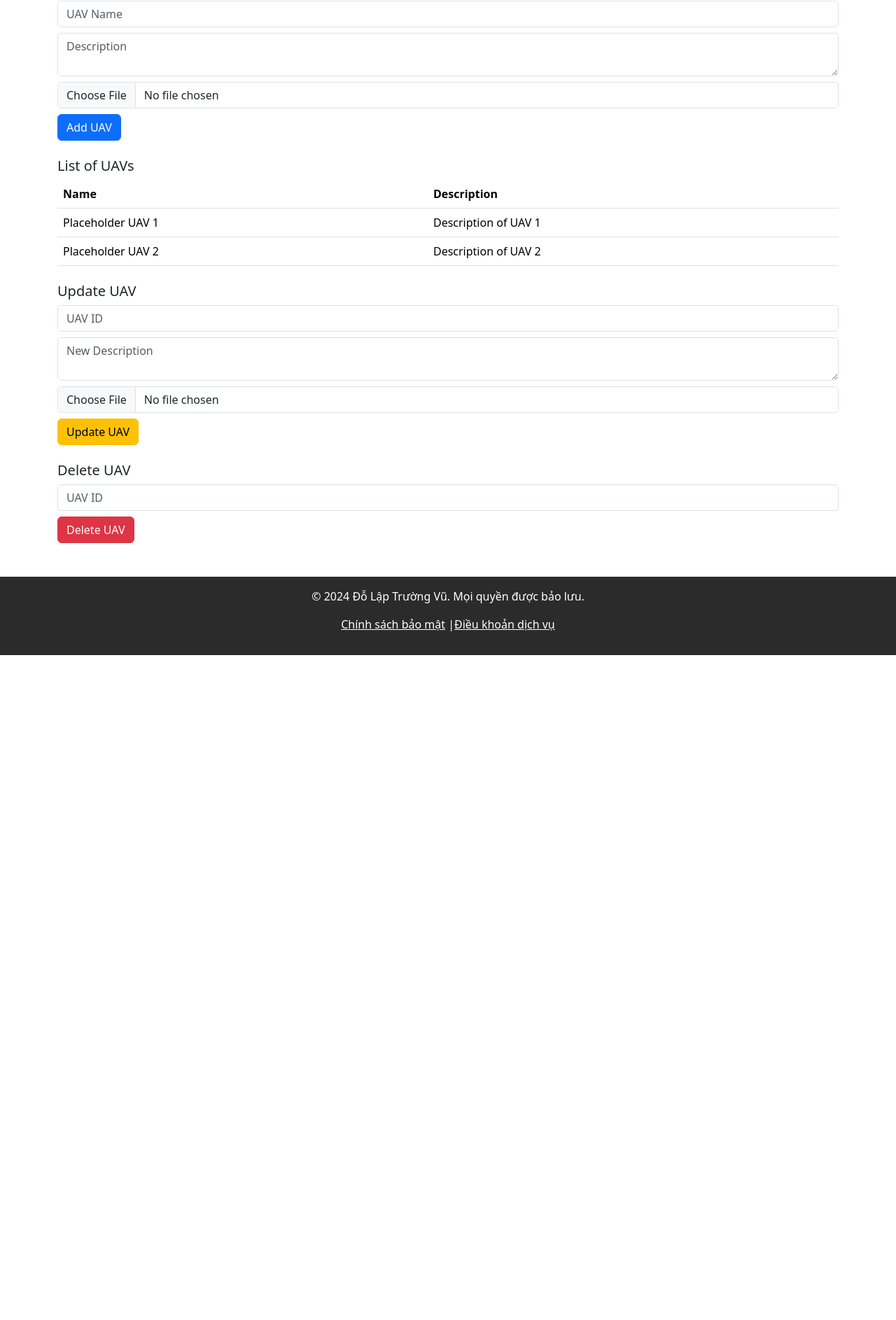
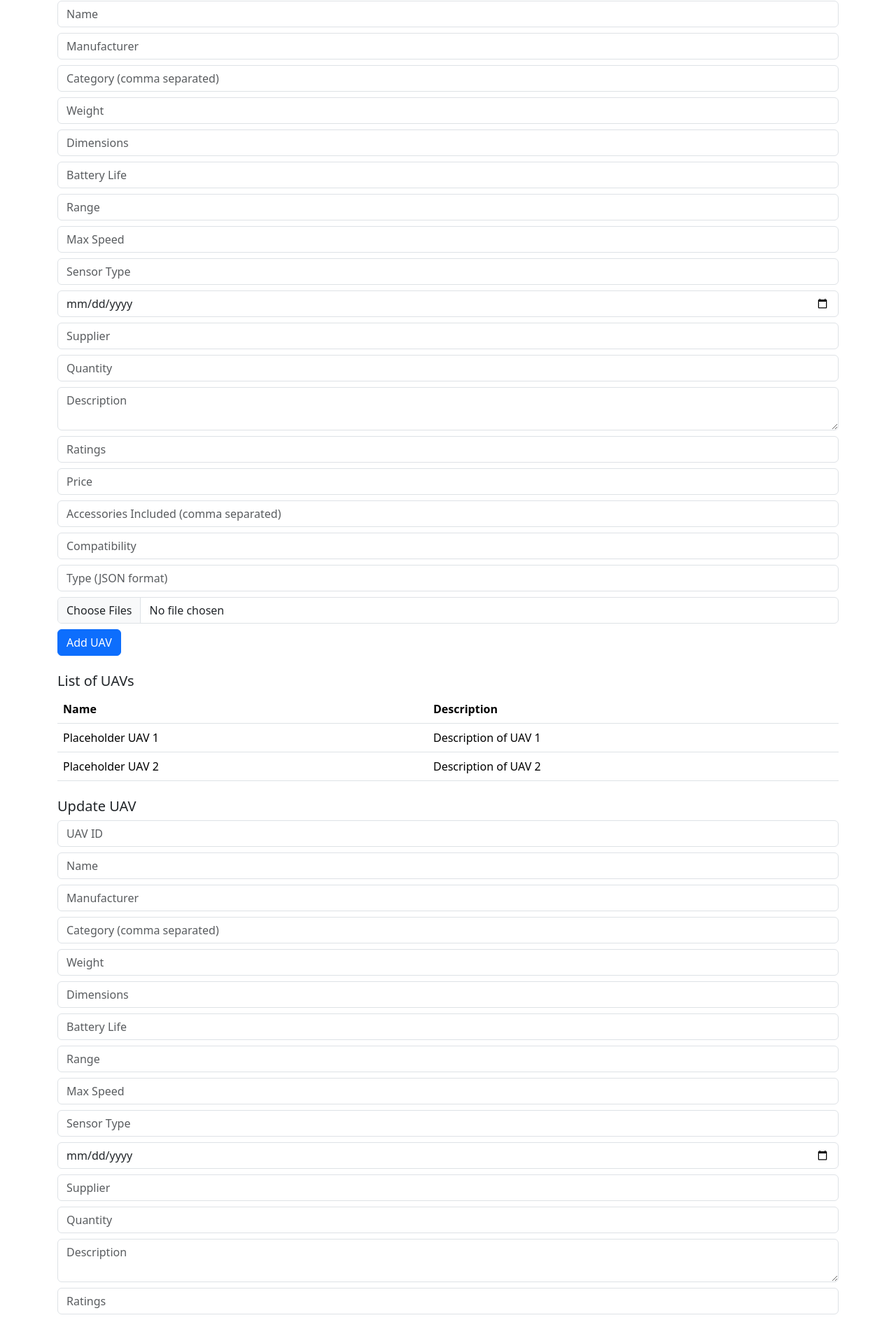
Before and after one commit to Dolaptruongvu/UAV-Store-FrontEnd, a React (Create React App) app: page /management in a window 1280 px wide. Shown: the part 220-2106 px from the top of the page at 70% size. Before the commit the page ends 1156 px from the top, so only its background shows below. Built offline with nearby package versions, Linux system fonts and the light colour scheme; no server answers.

Commit message:
Quick fix Admin Page

```diff
--- a/src/components/admin/Create.tsx
+++ b/src/components/admin/Create.tsx
@@ -1,47 +1,79 @@
 import React, { useState } from "react";
 
 const Create: React.FC = () => {
-  const [uavName, setUavName] = useState("");
+  const [name, setName] = useState("");
+  const [manufacturer, setManufacturer] = useState("");
+  const [category, setCategory] = useState("");
+  const [weight, setWeight] = useState("");
+  const [dimensions, setDimensions] = useState("");
+  const [batteryLife, setBatteryLife] = useState("");
+  const [range, setRange] = useState("");
+  const [maxSpeed, setMaxSpeed] = useState("");
+  const [sensorType, setSensorType] = useState("");
+  const [releaseDate, setReleaseDate] = useState("");
+  const [supplier, setSupplier] = useState("");
+  const [quantity, setQuantity] = useState("");
   const [description, setDescription] = useState("");
-  const [file, setFile] = useState<File | null>(null);
+  const [ratings, setRatings] = useState("");
+  const [price, setPrice] = useState("");
+  const [accessoriesIncluded, setAccessoriesIncluded] = useState("");
+  const [compatibility, setCompatibility] = useState("");
+  const [type, setType] = useState("");
+  const [images, setImages] = useState<File[]>([]);
 
   const handleCreate = () => {
-    console.log("Create UAV:", { name: uavName, description, file });
-    alert("NO API");
-    setUavName("");
-    setDescription("");
-    setFile(null);
+    console.log("Create UAV:", {
+      name,
+      manufacturer,
+      category,
+      weight,
+      dimensions,
+      batteryLife,
+      range,
+      maxSpeed,
+      sensorType,
+      releaseDate,
+      supplier,
+      quantity,
+      description,
+      ratings,
+      price,
+      accessoriesIncluded,
+      compatibility,
+      type,
+      images,
+    });
+    alert("UAV creation placeholder - No API available yet.");
   };
 
   const handleFileChange = (e: React.ChangeEvent<HTMLInputElement>) => {
-    const selectedFile = e.target.files && e.target.files[0];
-    setFile(selectedFile ? selectedFile : null);
+    const selectedFiles = e.target.files ? Array.from(e.target.files) : [];
+    setImages(selectedFiles);
   };
 
   return (
     <div className="my-4">
       <h5>Create UAV</h5>
-      <input
-        type="text"
-        placeholder="UAV Name"
-        value={uavName}
-        onChange={(e) => setUavName(e.target.value)}
-        className="form-control my-2"
-      />
-      <textarea
-        placeholder="Description"
-        value={description}
-        onChange={(e) => setDescription(e.target.value)}
-        className="form-control my-2"
-      />
-      <input
-        type="file"
-        onChange={handleFileChange}
-        className="form-control my-2"
-      />
-      <button onClick={handleCreate} className="btn btn-primary">
-        Add UAV
-      </button>
+      <input type="text" placeholder="Name" value={name} onChange={(e) => setName(e.target.value)} className="form-control my-2" />
+      <input type="text" placeholder="Manufacturer" value={manufacturer} onChange={(e) => setManufacturer(e.target.value)} className="form-control my-2" />
+      <input type="text" placeholder="Category (comma separated)" value={category} onChange={(e) => setCategory(e.target.value)} className="form-control my-2" />
+      <input type="text" placeholder="Weight" value={weight} onChange={(e) => setWeight(e.target.value)} className="form-control my-2" />
+      <input type="text" placeholder="Dimensions" value={dimensions} onChange={(e) => setDimensions(e.target.value)} className="form-control my-2" />
+      <input type="text" placeholder="Battery Life" value={batteryLife} onChange={(e) => setBatteryLife(e.target.value)} className="form-control my-2" />
+      <input type="text" placeholder="Range" value={range} onChange={(e) => setRange(e.target.value)} className="form-control my-2" />
+      <input type="text" placeholder="Max Speed" value={maxSpeed} onChange={(e) => setMaxSpeed(e.target.value)} className="form-control my-2" />
+      <input type="text" placeholder="Sensor Type" value={sensorType} onChange={(e) => setSensorType(e.target.value)} className="form-control my-2" />
+      <input type="date" placeholder="Release Date" value={releaseDate} onChange={(e) => setReleaseDate(e.target.value)} className="form-control my-2" />
+      <input type="text" placeholder="Supplier" value={supplier} onChange={(e) => setSupplier(e.target.value)} className="form-control my-2" />
+      <input type="number" placeholder="Quantity" value={quantity} onChange={(e) => setQuantity(e.target.value)} className="form-control my-2" />
+      <textarea placeholder="Description" value={description} onChange={(e) => setDescription(e.target.value)} className="form-control my-2" />
+      <input type="number" placeholder="Ratings" value={ratings} onChange={(e) => setRatings(e.target.value)} className="form-control my-2" />
+      <input type="number" placeholder="Price" value={price} onChange={(e) => setPrice(e.target.value)} className="form-control my-2" />
+      <input type="text" placeholder="Accessories Included (comma separated)" value={accessoriesIncluded} onChange={(e) => setAccessoriesIncluded(e.target.value)} className="form-control my-2" />
+      <input type="text" placeholder="Compatibility" value={compatibility} onChange={(e) => setCompatibility(e.target.value)} className="form-control my-2" />
+      <input type="text" placeholder="Type (JSON format)" value={type} onChange={(e) => setType(e.target.value)} className="form-control my-2" />
+      <input type="file" multiple onChange={handleFileChange} className="form-control my-2" />
+      <button onClick={handleCreate} className="btn btn-primary">Add UAV</button>
     </div>
   );
 };
--- a/src/components/admin/Update.tsx
+++ b/src/components/admin/Update.tsx
@@ -2,46 +2,80 @@ import React, { useState } from "react";
 
 const Update: React.FC = () => {
   const [uavId, setUavId] = useState("");
-  const [newDescription, setNewDescription] = useState("");
-  const [file, setFile] = useState<File | null>(null);
+  const [name, setName] = useState("");
+  const [manufacturer, setManufacturer] = useState("");
+  const [category, setCategory] = useState("");
+  const [weight, setWeight] = useState("");
+  const [dimensions, setDimensions] = useState("");
+  const [batteryLife, setBatteryLife] = useState("");
+  const [range, setRange] = useState("");
+  const [maxSpeed, setMaxSpeed] = useState("");
+  const [sensorType, setSensorType] = useState("");
+  const [releaseDate, setReleaseDate] = useState("");
+  const [supplier, setSupplier] = useState("");
+  const [quantity, setQuantity] = useState("");
+  const [description, setDescription] = useState("");
+  const [ratings, setRatings] = useState("");
+  const [price, setPrice] = useState("");
+  const [accessoriesIncluded, setAccessoriesIncluded] = useState("");
+  const [compatibility, setCompatibility] = useState("");
+  const [type, setType] = useState("");
+  const [images, setImages] = useState<File[]>([]);
 
   const handleUpdate = () => {
-    console.log("Update UAV ID:", uavId, "New Description:", newDescription, "File:", file);
+    console.log("Update UAV ID:", uavId, {
+      name,
+      manufacturer,
+      category,
+      weight,
+      dimensions,
+      batteryLife,
+      range,
+      maxSpeed,
+      sensorType,
+      releaseDate,
+      supplier,
+      quantity,
+      description,
+      ratings,
+      price,
+      accessoriesIncluded,
+      compatibility,
+      type,
+      images,
+    });
     alert("UAV update placeholder - No API available yet.");
-    setUavId("");
-    setNewDescription("");
-    setFile(null);
   };
 
   const handleFileChange = (e: React.ChangeEvent<HTMLInputElement>) => {
-    const selectedFile = e.target.files && e.target.files[0];
-    setFile(selectedFile ? selectedFile : null);
+    const selectedFiles = e.target.files ? Array.from(e.target.files) : [];
+    setImages(selectedFiles);
   };
 
   return (
     <div className="my-4">
       <h5>Update UAV</h5>
-      <input
-        type="text"
-        placeholder="UAV ID"
-        value={uavId}
-        onChange={(e) => setUavId(e.target.value)}
-        className="form-control my-2"
-      />
-      <textarea
-        placeholder="New Description"
-        value={newDescription}
-        onChange={(e) => setNewDescription(e.target.value)}
-        className="form-control my-2"
-      />
-      <input
-        type="file"
-        onChange={handleFileChange}
-        className="form-control my-2"
-      />
-      <button onClick={handleUpdate} className="btn btn-warning">
-        Update UAV
-      </button>
+      <input type="text" placeholder="UAV ID" value={uavId} onChange={(e) => setUavId(e.target.value)} className="form-control my-2" />
+      <input type="text" placeholder="Name" value={name} onChange={(e) => setName(e.target.value)} className="form-control my-2" />
+      <input type="text" placeholder="Manufacturer" value={manufacturer} onChange={(e) => setManufacturer(e.target.value)} className="form-control my-2" />
+      <input type="text" placeholder="Category (comma separated)" value={category} onChange={(e) => setCategory(e.target.value)} className="form-control my-2" />
+      <input type="text" placeholder="Weight" value={weight} onChange={(e) => setWeight(e.target.value)} className="form-control my-2" />
+      <input type="text" placeholder="Dimensions" value={dimensions} onChange={(e) => setDimensions(e.target.value)} className="form-control my-2" />
+      <input type="text" placeholder="Battery Life" value={batteryLife} onChange={(e) => setBatteryLife(e.target.value)} className="form-control my-2" />
+      <input type="text" placeholder="Range" value={range} onChange={(e) => setRange(e.target.value)} className="form-control my-2" />
+      <input type="text" placeholder="Max Speed" value={maxSpeed} onChange={(e) => setMaxSpeed(e.target.value)} className="form-control my-2" />
+      <input type="text" placeholder="Sensor Type" value={sensorType} onChange={(e) => setSensorType(e.target.value)} className="form-control my-2" />
+      <input type="date" placeholder="Release Date" value={releaseDate} onChange={(e) => setReleaseDate(e.target.value)} className="form-control my-2" />
+      <input type="text" placeholder="Supplier" value={supplier} onChange={(e) => setSupplier(e.target.value)} className="form-control my-2" />
+      <input type="number" placeholder="Quantity" value={quantity} onChange={(e) => setQuantity(e.target.value)} className="form-control my-2" />
+      <textarea placeholder="Description" value={description} onChange={(e) => setDescription(e.target.value)} className="form-control my-2" />
+      <input type="number" placeholder="Ratings" value={ratings} onChange={(e) => setRatings(e.target.value)} className="form-control my-2" />
+      <input type="number" placeholder="Price" value={price} onChange={(e) => setPrice(e.target.value)} className="form-control my-2" />
+      <input type="text" placeholder="Accessories Included (comma separated)" value={accessoriesIncluded} onChange={(e) => setAccessoriesIncluded(e.target.value)} className="form-control my-2" />
+      <input type="text" placeholder="Compatibility" value={compatibility} onChange={(e) => setCompatibility(e.target.value)} className="form-control my-2" />
+      <input type="text" placeholder="Type (JSON format)" value={type} onChange={(e) => setType(e.target.value)} className="form-control my-2" />
+      <input type="file" multiple onChange={handleFileChange} className="form-control my-2" />
+      <button onClick={handleUpdate} className="btn btn-primary">Update UAV</button>
     </div>
   );
 };
```
